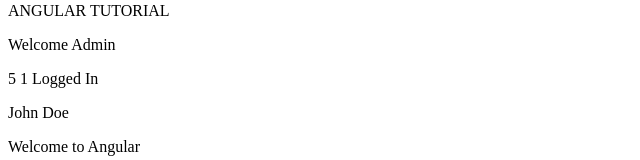
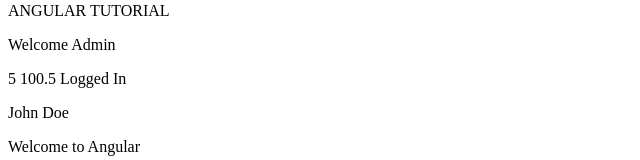
Before and after one commit to ajaya-work/Learning, an Angular app: page / in a window 1280 px wide. Shown: the part 180-340 px from the top of the page, without its empty margins (0-640 px from the left). Built offline with nearby package versions, Linux system fonts and the light colour scheme.

Commit message:
this is reverted code

```diff
--- a/src/app/app.ts
+++ b/src/app/app.ts
@@ -12,7 +12,7 @@
  name = "Angular Tutorial";
  isAdmin = true;
  count = 5;
- price = 1;
+ price = 100.5;
  isLogin = true;
  title = signal("Welcome to Angular");
  getUser (){
```
